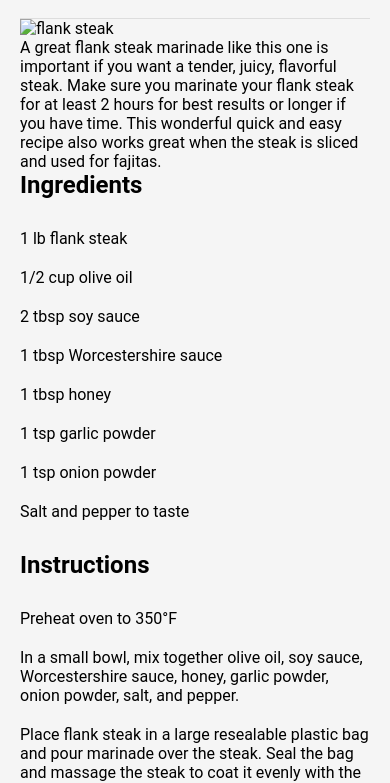
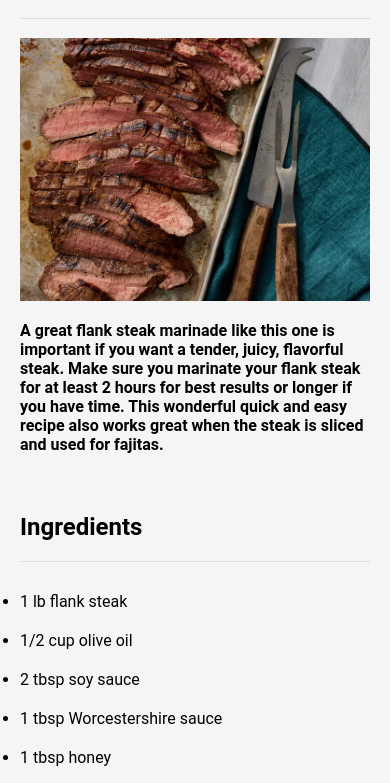
Before and after one commit to CodyDubu/odin-recipes, a plain HTML site: page recipes/flanksteak.html in a window 390 px wide. Shown: the part 60-843 px from the top of the page. Drawn offline with Linux system fonts and the light colour scheme.

Commit message:
added responsive styling to image and description section

```diff
--- a/css/style.css
+++ b/css/style.css
@@ -23,12 +23,18 @@ h1 {
     padding: 20px 0;
     border-bottom: 1px solid #ddd;
 }
+h2 {
+    padding: 20px 0;
+    border-bottom: 1px solid #ddd;
+}
 ul, ol {
-    list-style: none;
     padding: 20px 0;
 }
 li {
     padding: 10px 0;
+}
+p {
+    padding: 20px 0;
 }
 img {
     width: 100%;
@@ -40,3 +46,38 @@ img {
     justify-content: center;
     padding: 1.2em 0;
 }
+.links a {
+    color: #000;
+    font-size: 1.2em;
+    margin: 10px 0;
+}
+.img-desc {
+    display: flex;
+    justify-content: center;
+    align-items: center;
+    padding: 1.2em 0;
+}
+.img-desc img {
+    flex: 0 0 40%;
+    max-width: 40%;
+    width: 100%;
+    height: auto;
+}
+.img-desc p {
+    padding: 0 20px;
+    font-weight: bold;
+}
+@media screen and (max-width: 600px) {
+    .img-desc {
+        flex-direction: column;
+    }
+    .img-desc img {
+        flex: 0 0 100%;
+        max-width: 100%;
+        width: 100%;
+        height: auto;
+    }
+    .img-desc p {
+        padding:20px 0;
+    }
+}
--- a/recipes/flanksteak.html
+++ b/recipes/flanksteak.html
@@ -9,8 +9,10 @@
 <body>
     <div class="container">
         <h1>Marinated Flank Steak</h1>
-        <img src="../images/flanksteak.webp" alt="flank steak">
-        <p>A great flank steak marinade like this one is important if you want a tender, juicy, flavorful steak. Make sure you marinate your flank steak for at least 2 hours for best results or longer if you have time. This wonderful quick and easy recipe also works great when the steak is sliced and used for fajitas.</p>
+        <div class="img-desc">
+            <img src="../images/marinated-flank-steak.webp" alt="flank steak">
+            <p>A great flank steak marinade like this one is important if you want a tender, juicy, flavorful steak. Make sure you marinate your flank steak for at least 2 hours for best results or longer if you have time. This wonderful quick and easy recipe also works great when the steak is sliced and used for fajitas.</p>
+        </div>
         <h2>Ingredients</h2>
         <ul>
             <li>1 lb flank steak</li>
```
Also changed, not shown: recipes/chilli.html (+4 -2 lines), recipes/lasagna.html (+4 -2 lines).
